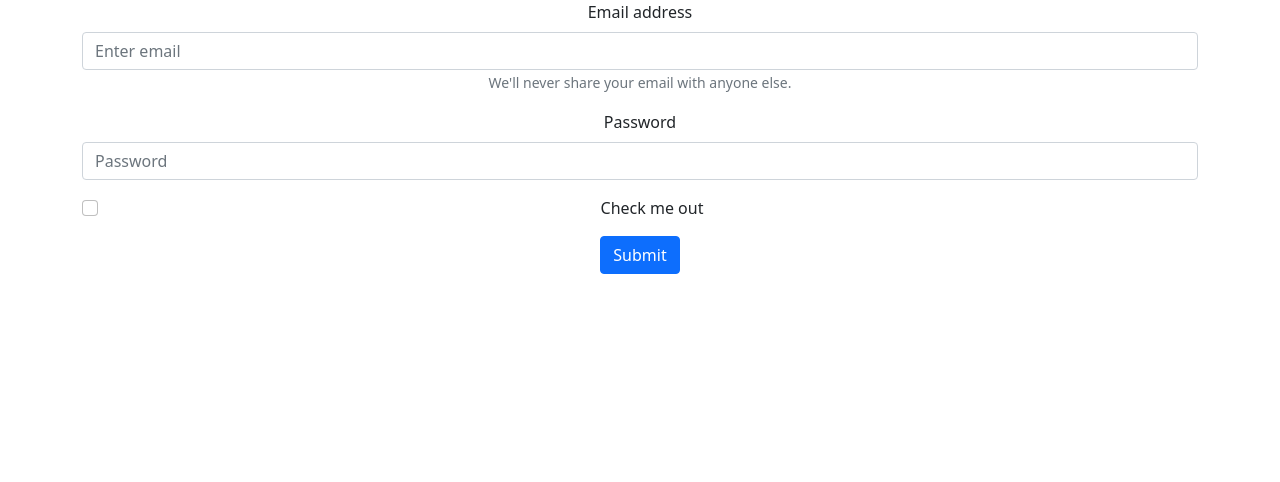
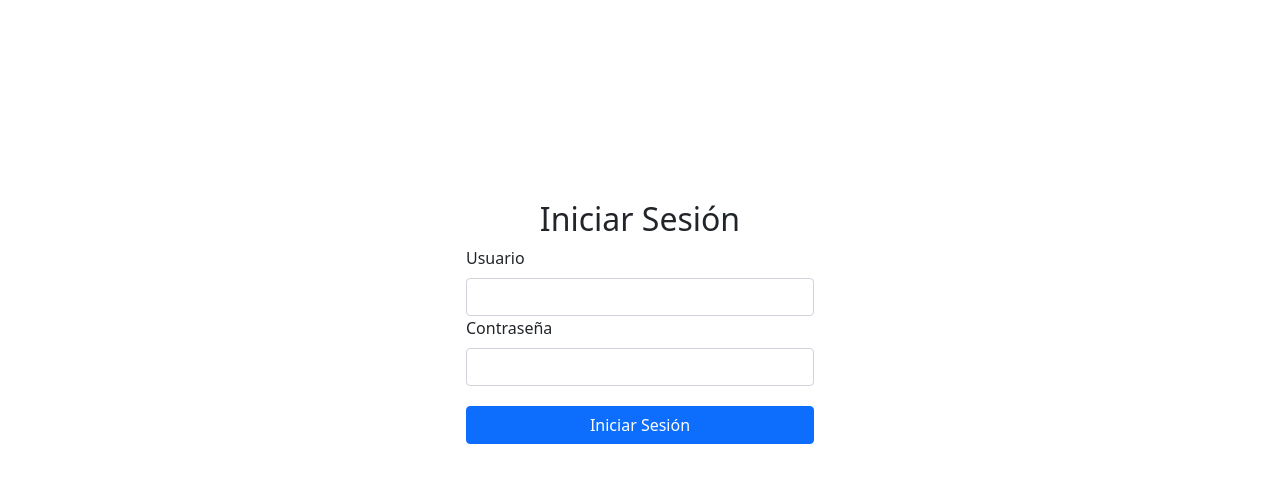
Before and after one commit to Luz-Gomez/empleado_front, a React (Create React App) app: page / in a window 1280 px wide. Shown: the top 482 px of the page. Built offline with nearby package versions, Linux system fonts and the light colour scheme.

Commit message:
creando login

```diff
--- a/src/App.js
+++ b/src/App.js
@@ -1,31 +1,13 @@
-import { Form, Button, Container } from 'react-bootstrap';
+import { Container } from 'react-bootstrap';
 import './App.css';
 import 'bootstrap/dist/css/bootstrap.min.css';
+import Login from './components/login/login';
 
 function App() {
   return (
     <div className="App">
       <Container>
-      <Form>
-        <Form.Group className="mb-3" controlId="formBasicEmail">
-          <Form.Label>Email address</Form.Label>
-          <Form.Control type="email" placeholder="Enter email" />
-          <Form.Text className="text-muted">
-            We'll never share your email with anyone else.
-          </Form.Text>
-        </Form.Group>
-
-        <Form.Group className="mb-3" controlId="formBasicPassword">
-          <Form.Label>Password</Form.Label>
-          <Form.Control type="password" placeholder="Password" />
-        </Form.Group>
-        <Form.Group className="mb-3" controlId="formBasicCheckbox">
-          <Form.Check type="checkbox" label="Check me out" />
-        </Form.Group>
-        <Button variant="primary" type="submit">
-          Submit
-        </Button>
-      </Form>
+        <Login />
       </Container>
     </div>
   );
--- /dev/null
+++ b/src/components/login/login.js
@@ -0,0 +1,70 @@
+import React from 'react';
+import { Container, Form, Button, Row, Col } from 'react-bootstrap';
+export default class login extends React.Component {
+    constructor(props) {
+        super(props);
+        this.state = {
+            usuario:'',
+            pass:'',
+        };
+    }
+    iniciarSesion(){
+        alert(`usuario: ${this.state.usuario} - password: ${this.state.pass}`)
+    }
+    render() {
+        return (
+            <Container id="login-conyainer" style={{ marginTop: 200 }}>
+                <Row>
+                    <Col>
+                        <Row>
+                            <h2> Iniciar Sesión </h2>
+                        </Row>
+                        <Row>
+                            <Col
+                                sm="12"
+                                xs="12"
+                                md={{ span: 4, offset: 4 }}
+                                lg={{ span: 4, offset: 4 }}
+                                xl={{ span: 4, offset: 4 }}
+                            >
+                                <Form>
+                                    <Form.Group>
+                                        <Form.Label style={{ float: 'left' }}>Usuario</Form.Label>
+                                        <Form.Control
+                                            onChange={(e) =>
+                                                this.setState({ usuario: e.target.value})
+                                            }
+                                        />
+                                   </Form.Group>
+
+                                    <Form.Group>
+                                        <Form.Label style={{ float: 'left' }}>Contraseña</Form.Label>
+                                        <Form.Control
+                                            type="password"
+                                            onChange={(e) =>
+                                                this.setState({ pass: e.target.value })
+                                            }
+                                        />
+                                    </Form.Group>
+
+                                    <Button
+                                        variant="primary"
+                                        style={{
+                                            marginTop: 20,
+                                            width: '100%',
+                                        }}
+                                        onClick={ () => {
+                                            this.iniciarSesion();
+                                        }}
+                                        >
+                                        Iniciar Sesión
+                                    </Button>
+                                </Form>
+                            </Col>
+                        </Row>
+                    </Col>
+                </Row>
+            </Container>
+        );
+    }
+}
```
